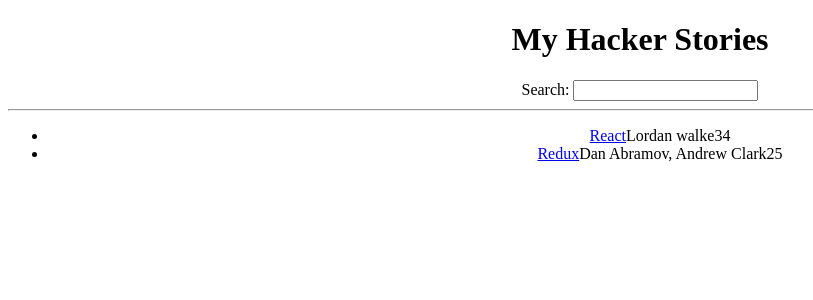
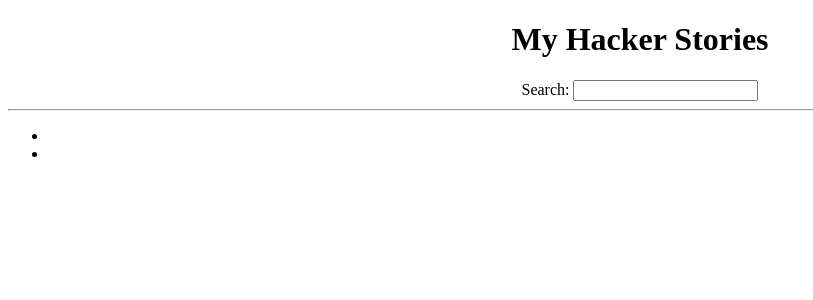
Before and after one commit to duokobia/hacker-stories-js, a React (Create React App) app: page / in a window 1280 px wide. Shown: the top 300 px of the page, without its empty margins (0-813 px from the left). Built offline with nearby package versions, Linux system fonts and the light colour scheme; the HTML template or start-up script is replaced by a standard one.

Commit message:
Week3 Exercises

```diff
--- a/src/App.js
+++ b/src/App.js
@@ -10,7 +10,84 @@
 //   return title;
 // };
 
-const list = [
+
+//Extracting Search component
+const Search = () => {
+
+  const handleChange = (event) => {
+    console.log(event.target.value)
+
+    // Always pass functions to these handlers, not the return value of the function
+    // except the return value is a function. This is a well known source for bugs in React.
+  };
+
+  return (
+    <div>
+      <label htmlFor="search">Search: </label>
+      <input id="search" type="text" onChange={handleChange} />
+    </div>
+
+)
+};
+
+// //Extracting List component
+// const List = (props) => (
+//   <ul>
+//     {props.list.map((item) => (
+//       // Here is the part that had always confused me. It is exactly the same thing done in
+//       // (App.js, List.js and stories array.) The only difference is that the "Item" variable
+//       // is a function (Not an array as in the case of the variable "stories") isn't sitting
+//       // inside and also at the top of the List function in this case.
+//       <Item key={item.objectID} item = {item} />
+//     ))}
+//   </ul>
+// );
+
+// const Item = (props) => (
+//   <li>
+//     <span>
+//       <a href={props.item.url}>{props.item.title}</a>
+//     </span>
+//     <span>{props.item.author}</span>
+//     <span>{props.item.num_comments}</span>
+//     <span>{props.item.points}</span>
+//   </li>
+// );
+
+//Extracting List component
+const List = (props) => {
+
+  const Item = (list) => (
+    <li>
+      <span>
+        <a href={list.url}>{list.title}</a>
+      </span>
+      <span>{props.list.author}</span>
+      <span>{props.list.num_comments}</span>
+      <span>{props.list.points}</span>
+    </li>
+  );
+
+  return(
+
+    <ul>
+      {props.list.map(item =>
+        // Here is the part that had always confused me. It is exactly the same thing done in
+        // (App.js, List.js and stories array.) The only difference is that the "Item" variable
+        // is a function (Not an array as in the case of the variable "stories") isn't sitting
+        // inside and also at the top of the List function in this case.
+        <Item key={item.objectID} item = {item} />
+      )}
+    </ul>
+
+  );
+};
+
+
+
+const App = () => {
+
+  const stories = [
     {
       title: "React",
       url: "https://reactjs.org/",
@@ -29,45 +106,19 @@
     },
   ];
 
-//Extracting Search component
-const Search = () => (
-    <div>
-      <label htmlFor="search">Search: </label>
-      <input id="search" type="text" />
-    </div>
-);
-
-//Extracting List component
-const List = () => (
-    <ul>
-    {list.map((item) => (
-      // By assisgning a key attribute to each list item's element,
-      // React can identify items if the list changes
-      // (i.e if there is a re-ordering). It is best practice to use
-      // key as unique identifier rather than index of the array to
-      // ensure that the key is a stable(consistent) identifier.
-      // Should the list change its order for example, React will not
-      // be able to identify the items properly when the index of the
-      // array is used as key.
-      <li key={item.objectID}>
-        <span>
-          <a href={item.url}>{item.title}</a>
-        </span>
-        <span>{item.author}</span>
-        <span>{item.num_comments}</span>
-        <span>{item.points}</span>
-        </li>
-    ))}
-  </ul>
-);
-
-
-const App = () => (
+  return(
     <div style={{ textAlign: 'center' }}>
       <h1>My Hacker Stories </h1>
       <Search />
       <hr />
-      <List />
+      {/* The stories array has been passed into the list components
+      //  so that it can be accessed as a list property from the props
+      //  object in the List component function's signature.
+      //  Take it from App and hide it in List.js sitting inside App.js
+      //  so that we can access it whenever needed elsewhere through the List.js component */}
+      <List list = {stories}/>
     </div>
-);
+
+  )
+};
 export default App;
```
Lines whose indentation alone changed are shown as unchanged.
